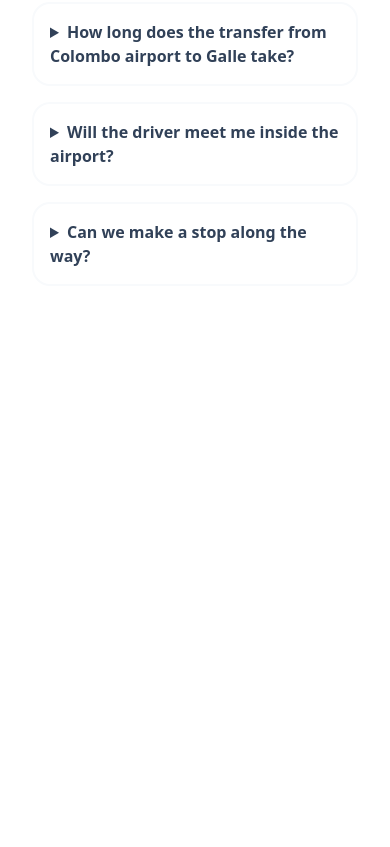
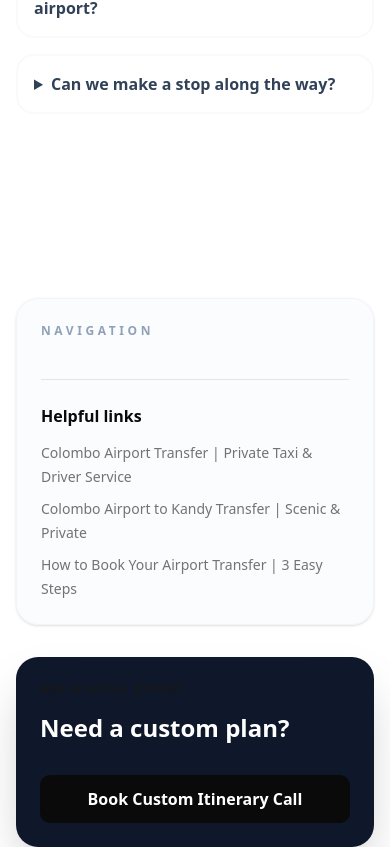
Before and after one commit to chaminda03/srilanka-transfers, a Next.js app: page /airport-transfer/colombo-to-galle in a window 390 px wide. Shown: the part 2183-3030 px from the top of the page. Before the commit the page ends 2565 px from the top, so only its background shows below. Built offline with nearby package versions, Linux system fonts and the light colour scheme.

Commit message:
feat: optimize mobile view and improve SEO with internal linking and anchor text

```diff
--- a/src/app/airport-transfer-routes/page.tsx
+++ b/src/app/airport-transfer-routes/page.tsx
@@ -18,35 +18,50 @@ export default function RoutesIndexPage() {
 
   return (
     <SpecPage page={page}>
-      <section className="space-y-3">
-        <h2 className="text-xl font-semibold">Choose your destination</h2>
-        <p className="text-muted-foreground">
-          Select a route below to see transfer details and request a fixed,
-          all-inclusive quote. For custom routes, message us and we’ll confirm
+      <section className="space-y-6">
+        <div className="space-y-2">
+          <h2 className="text-2xl font-bold tracking-tight">Popular Sri Lanka Transfer Routes</h2>
+          <p className="text-muted-foreground text-lg">
+          Select a route below to see transfer details and request a <Link href="/prices/" className="text-primary hover:underline">fixed,
+          all-inclusive quote</Link>. For <Link href="/private-driver-sri-lanka/custom-sri-lanka-itinerary/" className="text-primary hover:underline">custom routes</Link>, <Link href="/contact/" className="text-primary hover:underline">message us</Link> and we’ll confirm
           pricing.
         </p>
+        </div>
 
-        <div className="grid gap-3 sm:grid-cols-2 lg:grid-cols-3">
+        <div className="grid gap-4 sm:grid-cols-2 lg:grid-cols-3">
           {routes.map((r) => (
-            <Card key={r.id}>
-              <CardContent className="p-5 space-y-2">
-                <Link className="font-medium hover:underline" href={r.path}>
-                  {r.title} →
-                </Link>
-                <div className="text-sm text-muted-foreground">
-                  Fixed quote • Private driver • Door-to-door
-                </div>
-              </CardContent>
-            </Card>
+            <Link key={r.id} href={r.path} className="block group h-full">
+              <Card className="h-full transition-colors hover:bg-muted/50 hover:border-primary/50">
+                <CardContent className="p-5 space-y-3">
+                  <div className="flex justify-between items-start gap-2">
+                    <h3 className="font-semibold group-hover:text-primary leading-tight">
+                      {r.title.split("|")[0].trim()}
+                    </h3>
+                    {r.startPrice && (
+                      <span className="shrink-0 inline-flex items-center rounded-full border px-2.5 py-0.5 text-xs font-semibold transition-colors border-transparent bg-secondary text-secondary-foreground">
+                        {r.startPrice}
+                      </span>
+                    )}
+                  </div>
+                  <p className="text-sm text-muted-foreground line-clamp-2">
+                    {r.description}
+                  </p>
+                  <div className="text-xs text-muted-foreground pt-1 flex items-center gap-1">
+                    <span className="text-primary font-medium">View Route</span>
+                    <span>→</span>
+                  </div>
+                </CardContent>
+              </Card>
+            </Link>
           ))}
         </div>
 
-        <div className="pt-4 flex flex-col gap-3 sm:flex-row">
-          <Button asChild>
+        <div className="pt-6 flex flex-col gap-3 sm:flex-row">
+          <Button asChild size="lg" className="w-full sm:w-auto">
             <Link href="/contact/">Get a fixed quote</Link>
           </Button>
-          <Button asChild variant="outline">
-            <Link href="/prices/">View prices</Link>
+          <Button asChild variant="outline" size="lg" className="w-full sm:w-auto">
+            <Link href="/prices/">View Transfer Rates</Link>
           </Button>
         </div>
       </section>
--- a/src/components/SpecPage.tsx
+++ b/src/components/SpecPage.tsx
@@ -26,8 +26,8 @@ export function SpecPage({ page, children }: { page: PageSpec; children?: React.
       </div>
 
       {/* 2. MAIN CONTENT: Ultra-wide 1440px layout */}
-      <div className={page.id === 'contact' ? "relative z-30 mx-auto max-w-[1600px] px-10" : "relative z-30 mx-auto max-w-[1440px] px-8"}>
-        <div className="grid grid-cols-1 lg:grid-cols-12 gap-20">
+      <div className={page.id === 'contact' ? "relative z-30 mx-auto max-w-[1600px] px-4 sm:px-10" : "relative z-30 mx-auto max-w-[1440px] px-4 sm:px-8"}>
+        <div className="grid grid-cols-1 lg:grid-cols-12 gap-10 lg:gap-20">
           <main className={page.id === 'contact' ? "lg:col-span-12 py-24" : "lg:col-span-8 py-24"}>
             {/* max-w-none removes the 'messy' narrow constraints */}
             <div className="max-w-none space-y-24">
@@ -36,17 +36,17 @@ export function SpecPage({ page, children }: { page: PageSpec; children?: React.
           </main>
 
           {page.id !== 'contact' && (
-            <aside className="hidden lg:block lg:col-span-4 pt-24">
-              <div className="sticky top-32 space-y-12">
-                <div className="rounded-[40px] border border-slate-100 bg-slate-50/50 p-10 shadow-sm">
-                  <h3 className="mb-8 text-xs font-bold uppercase tracking-[0.3em] text-slate-400">Navigation</h3>
+            <aside className="block lg:col-span-4 pt-12 lg:pt-24">
+              <div className="lg:sticky lg:top-32 space-y-8 lg:space-y-12">
+                <div className="rounded-3xl lg:rounded-[40px] border border-slate-100 bg-slate-50/50 p-6 lg:p-10 shadow-sm">
+                  <h3 className="mb-6 lg:mb-8 text-xs font-bold uppercase tracking-[0.3em] text-slate-400">Navigation</h3>
                   <HelpfulLinks page={page} />
                 </div>
 
-                <div className="rounded-[40px] bg-slate-900 p-10 text-white shadow-2xl">
-                  <p className="text-primary font-bold text-xs uppercase tracking-widest">Expert Help</p>
+                <div className="rounded-3xl lg:rounded-[40px] bg-slate-900 p-6 lg:p-10 text-white shadow-2xl">
+                  <p className="text-primary font-bold text-xs uppercase tracking-widest">Ask a Local Expert</p>
                   <h3 className="text-2xl font-bold mt-4 leading-tight">Need a custom plan?</h3>
-                  <Link href="http://localhost:3000/private-driver-sri-lanka/custom-sri-lanka-itinerary" className="mt-8 w-full rounded-lg bg-foreground py-3 text-background font-bold hover:bg-primary transition-colors text-center block">Book 15-min Video Call</Link>
+                  <Link href="/private-driver-sri-lanka/custom-sri-lanka-itinerary/" className="mt-8 w-full rounded-lg bg-foreground py-3 text-background font-bold hover:bg-primary transition-colors text-center block">Book Custom Itinerary Call</Link>
                 </div>
               </div>
             </aside>
--- a/src/site/spec.ts
+++ b/src/site/spec.ts
@@ -73,7 +73,7 @@ export const pages: PageSpec[] = [
     path: "/airport-transfer-routes/",
     title: "Airport Transfer Routes",
     description: "Select a route below to see transfer details and request a fixed, all-inclusive quote.",
-    linksTo: ["hub_airport", "contact", "prices"],
+    linksTo: ["hub_airport", "prices", "vehicles", "private_driver", "contact"],
   },
 
   // =====================
```
